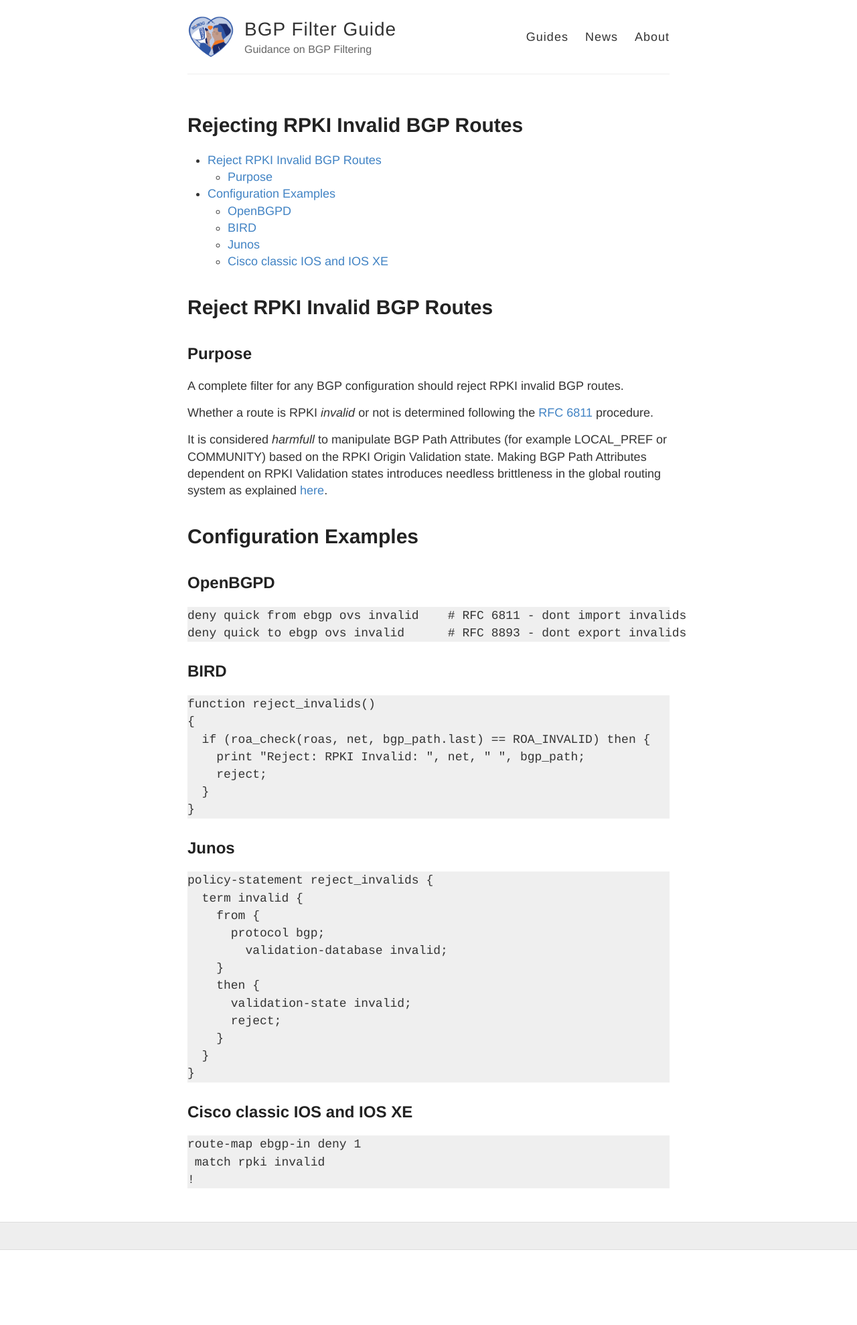
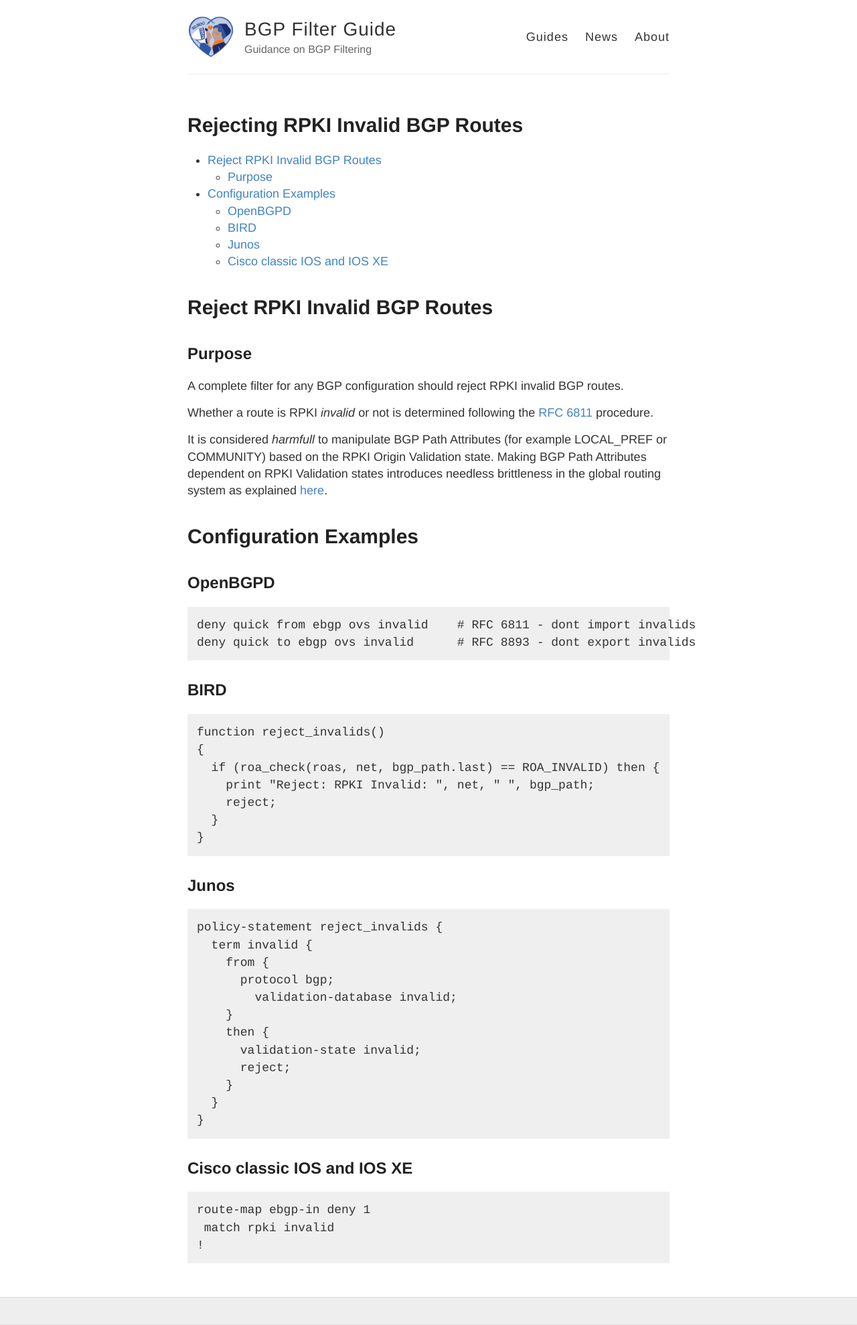
Before and after one commit to NLNOG/bgpfilterguide, a Jekyll site: the page built from guides/reject_invalids.md, in a window 1280 px wide. Shown: the whole page at 67% size. Built offline with Jekyll 4.4.1, drawn with Linux system fonts in a browser that asks for light colours; before the commit the page ends 1866 px from its top, so only the background shows below that.

Commit message:
fix padding

```diff
--- a/_sass/_highlights.scss
+++ b/_sass/_highlights.scss
@@ -1,7 +1,7 @@
 
 .highlight {
   background-color: #efefef;
-  // padding: 7px 7px 7px 10px;
+  padding: 7px 7px 7px 7px;
   // border: 1px solid #ddd;
   // -moz-box-shadow: 3px 3px rgba(0,0,0,0.1);
   // -webkit-box-shadow: 3px 3px rgba(0,0,0,0.1);
```
